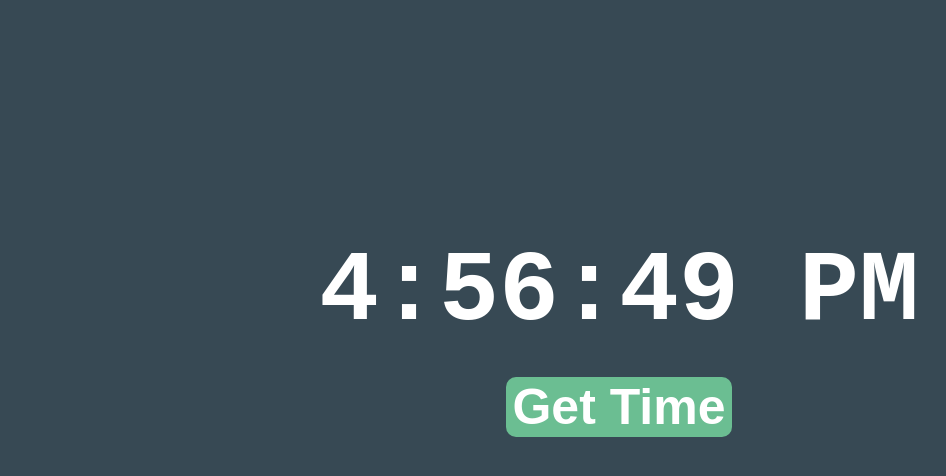
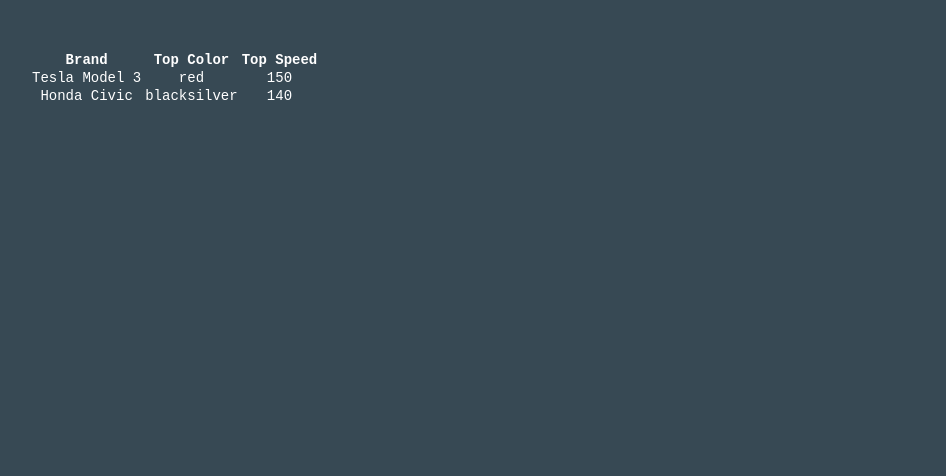
Before and after one commit to manooi/react-project, a React (Create React App) app: page / in a window 1280 px wide. Shown: the top 476 px of the page, without its empty margins (21-967 px from the left). Built offline with nearby package versions, Linux system fonts and the light colour scheme.

Commit message:
Destructuring challenge

```diff
--- a/public/index.html
+++ b/public/index.html
@@ -2,6 +2,7 @@
 <html lang="en">
   <head>
     <title>React App</title>
+
     <link rel="stylesheet" href="styles.css" />
   </head>
 
--- a/src/components/App.js
+++ /dev/null
@@ -1,27 +0,0 @@
-import React from "react";
-
-
-function App() {
-
-  let time = new Date().toLocaleTimeString();
-  let [currentTime, setTime] = React.useState(time);
-
-  function updateTime() {
-    time = new Date().toLocaleTimeString();
-    currentTime = setTime(time);
-  }
-
-  setInterval(updateTime, 1000);
-
-  return (
-    <div className="container">
-      <h1>{currentTime}</h1>
-      <button onClick={updateTime}>Get Time</button>
-    </div>
-  );
-
-}
-
-
-
-export default App;
--- /dev/null
+++ b/src/data.js
@@ -0,0 +1,6 @@
+const animals = [
+  { name: "cat", sound: "meow" },
+  { name: "dog", sound: "woof" }
+];
+
+export default animals;
--- a/src/index.js
+++ b/src/index.js
@@ -1,22 +1,37 @@
+// CHALLENGE: uncomment the code below and see the car stats rendered
 import React from "react";
 import ReactDOM from "react-dom";
-import App from "./components/App";
+import cars from "./practice.js";
 
-ReactDOM.render(<App />, document.getElementById("root"));
+const [honda, tesla] = cars;
 
-//Challenge:
-//1. Given that you can get the current time using:
-// let time = new Date().toLocaleTimeString();
-// console.log(time);
-//Show the latest time in the <h1> when the Get Time button
-//is pressed.
+// Extensive destructuring
+const { coloursByPopularity: hondaTopColour, speedStats: { topSpeed: hondaTopSpeed } } = honda;
 
-//2. Given that you can get code to be called every second
-//using the setInterval method.
-//Can you get the time in your <h1> to update every second?
+// ใส่ [] แล้วจะถอดอันแรกให้เลย
+const { coloursByPopularity: [teslaTopColour], speedStats: { topSpeed: teslaTopSpeed } } = tesla;
 
-//e.g. uncomment the code below to see Hey printed every second.
-// function sayHi() {
-//   console.log("Hey");
-// }
-// setInterval(sayHi, 1000);
+
+// Set Default Value (if undefined)
+const { coloursByPopularity = "Default colour" } = tesla;
+
+ReactDOM.render(
+  <table>
+    <tr>
+      <th>Brand</th>
+      <th>Top Color</th>
+      <th>Top Speed</th>
+    </tr>
+    <tr>
+      <td>{tesla.model}</td>
+      <td>{teslaTopColour}</td>
+      <td>{teslaTopSpeed}</td>
+    </tr>
+    <tr>
+      <td>{honda.model}</td>
+      <td>{hondaTopColour}</td>
+      <td>{hondaTopSpeed}</td>
+    </tr>
+  </table>,
+  document.getElementById("root")
+);
--- /dev/null
+++ b/src/practice.js
@@ -0,0 +1,22 @@
+const cars = [
+  {
+    model: "Honda Civic",
+    //The top colour refers to the first item in the array below:
+    //i.e. hondaTopColour = "black"
+    coloursByPopularity: ["black", "silver"],
+    speedStats: {
+      topSpeed: 140,
+      zeroToSixty: 8.5
+    }
+  },
+  {
+    model: "Tesla Model 3",
+    coloursByPopularity: ["red", "white"],
+    speedStats: {
+      topSpeed: 150,
+      zeroToSixty: 3.2
+    }
+  }
+];
+
+export default cars;
```
